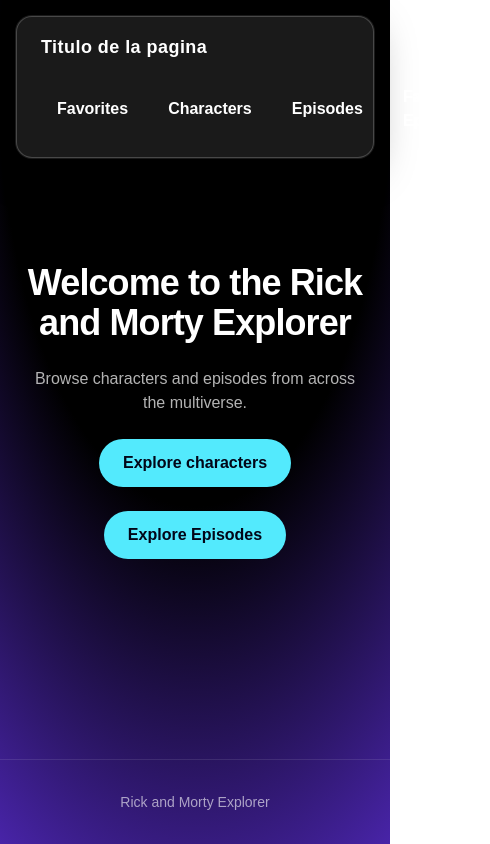
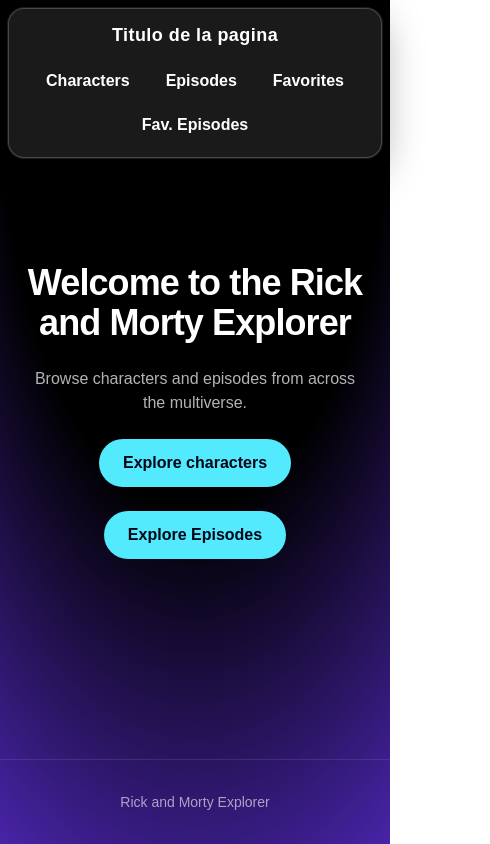
Before and after one commit to DD150602/rick_and_morty_test, a Next.js app: page / in a window 390 px wide. Shown: the whole page, 490 px wide, since content can reach past the window. Built offline with nearby package versions, Linux system fonts and the light colour scheme.

Commit message:
fix mobile header layout

```diff
--- a/components/Header.tsx
+++ b/components/Header.tsx
@@ -3,14 +3,14 @@
 
 export const Header = () => {
   return (
-    <header className="sticky top-4 z-10 mx-auto mt-4 flex w-[calc(100%-2rem)] max-w-6xl flex-wrap items-center justify-between gap-4 rounded-2xl border border-white/20 bg-white/10 px-6 py-4 font-bold text-white shadow-[0_12px_40px_rgba(0,0,0,0.35)] ring-1 ring-white/10 backdrop-blur-xl">
-      <Link href="/">
+    <header className="sticky top-2 z-10 mx-auto mt-2 flex w-[calc(100%-1rem)] max-w-6xl flex-col items-center justify-between gap-3 rounded-2xl border border-white/20 bg-white/10 px-3 py-3 font-bold text-white shadow-[0_12px_40px_rgba(0,0,0,0.35)] ring-1 ring-white/10 backdrop-blur-xl sm:top-4 sm:mt-4 sm:w-[calc(100%-2rem)] sm:flex-row sm:gap-4 sm:px-6 sm:py-4">
+      <Link className="shrink-0" href="/">
         <h1 className="text-lg tracking-wide">Titulo de la pagina</h1>
       </Link>
-      <nav className="flex items-center justify-center gap-2">
-        <CustomLink href="/favorites" linkName="Favorites" />
+      <nav className="flex w-full flex-wrap items-center justify-center gap-1 sm:w-auto sm:gap-2">
         <CustomLink href="/characters" linkName="Characters" />
         <CustomLink href="/episodes" linkName="Episodes" />
+        <CustomLink href="/favorites" linkName="Favorites" />
         <CustomLink href="/favorites/episodes" linkName="Fav. Episodes" />
       </nav>
     </header>
```
